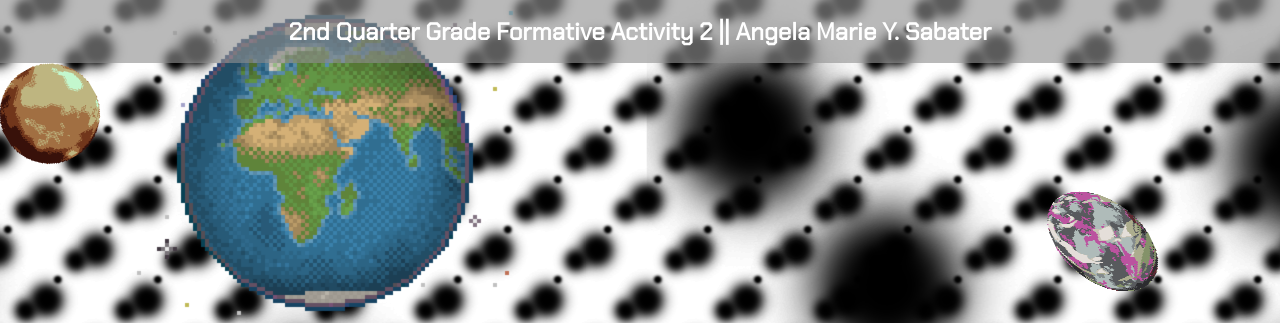
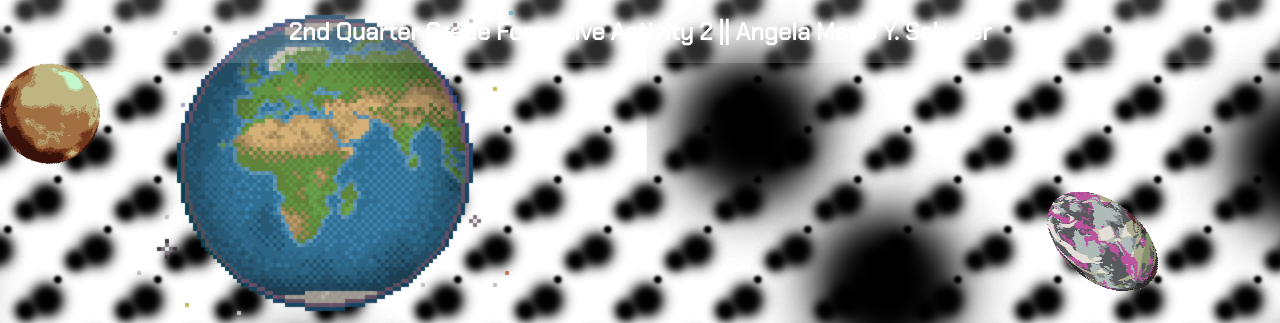
Before and after one commit to angelmri/q2gfa2_na_amsabater, a plain HTML site: page index.html in a window 1280 px wide. Shown: the top 323 px of the page. Drawn offline with Linux system fonts and the light colour scheme.

Commit message:
Update style.css

```diff
--- a/css/style.css
+++ b/css/style.css
@@ -16,7 +16,7 @@ header{
     justify-content: space-around;
     padding-top: 2vh;
     padding-bottom: 2vh;
-    background: #919191a1;
+    background: #ffffff2b;
     color: white;
     position: absolute;
     width: 100vw;
```
